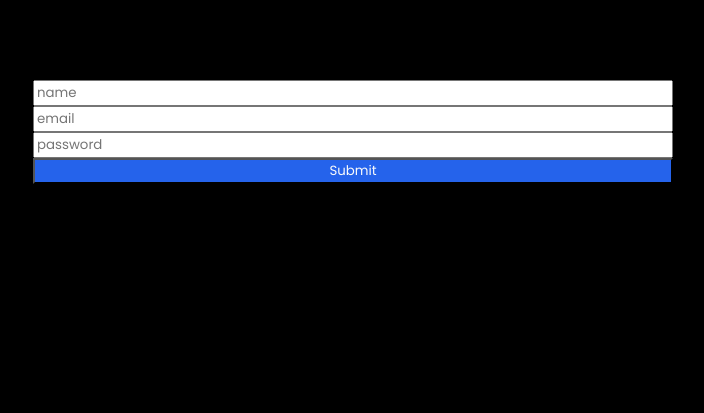
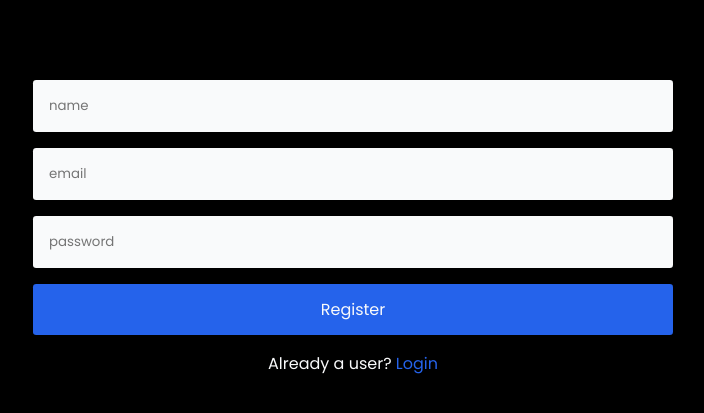
Before and after one commit to himanch007/innovaccer-library-management-system, a Flask app: page /register/ in a window 1280 px wide. Shown: the top 413 px of the page, without its empty margins (287-991 px from the left). Run offline with Flask 2, Linux system fonts and the light colour scheme.

Commit message:
fix: user register

```diff
--- a/static/styles/style.css
+++ b/static/styles/style.css
@@ -10,7 +10,7 @@
   --start-color: #7928ca;
   --end-color: #ff0080;
   --input-padding: 1rem;
-  --input-margin: 0.5rem;
+  --input-margin: 1rem;
 }
 
 * {
@@ -49,8 +49,9 @@ body {
 .btn {
   padding: 0.8rem 2rem;
   border: none;
-  margin: 1rem;
   font-size: 1rem;
+  border-radius: 0.2rem;
+  width: 100%;
 }
 
 .container {
@@ -61,10 +62,11 @@ body {
   color: var(--primary-text-color);
   background: var(--primary-button-color);
   font-weight: bold;
-  border-radius: 2rem;
+  margin-bottom: var(--input-margin);
 }
 
-.login-form {
+.login-form,
+.register-form {
   display: flex;
   flex-direction: column;
   width: 50vw;
@@ -75,17 +77,13 @@ body {
 }
 
 .login-btn,
-.login-btn,
-.submit-btn,
 .submit-btn {
   color: var(--primary-text-color);
   background: var(--primary-button-color);
 }
 
 .login-btn:hover,
-.login-btn:focus,
-.submit-btn:hover,
-.submit-btn:focus {
+.submit-btn:hover {
   color: var(--primary-button-color);
   background: var(--primary-text-color);
 }
@@ -107,8 +105,8 @@ body {
   border: none;
   border-radius: 0.2rem;
   outline: none;
-  /* background-color: var(--secondary-bg-color);
-  color: var(--primary-bg-color); */
+  background-color: var(--secondary-bg-color);
+  color: var(--primary-bg-color);
   font-weight: 400;
 }
 
@@ -122,7 +120,6 @@ body {
 
 .message a {
   text-decoration: none;
-
   color: var(--primary-button-color);
 }
 
--- a/templates/login.html
+++ b/templates/login.html
@@ -17,7 +17,6 @@
         class="user-input"
         required
       />
-
       <button type="submit" class="submit-btn btn">Login</button>
     </form>
     <p class="message">
--- a/templates/register.html
+++ b/templates/register.html
@@ -3,13 +3,32 @@
   {%include "header.html"%}
   <body>
     <form action="/success-register" class="register-form" method="POST">
-      <input type="text" name="name" placeholder="name" />
+      <input
+        type="text"
+        class="user-input"
+        name="name"
+        placeholder="name"
+        required
+      />
 
-      <input type="email" name="email" placeholder="email" />
+      <input
+        type="email"
+        class="user-input"
+        name="email"
+        placeholder="email"
+        required
+      />
 
-      <input type="password" name="password" placeholder="password" />
+      <input
+        type="password"
+        class="user-input"
+        name="password"
+        placeholder="password"
+        required
+      />
 
-      <button type="submit" class="submit-btn">Submit</button>
+      <button type="submit" class="submit-btn btn">Register</button>
     </form>
+    <p class="message">Already a user? <a href="/user-login">Login</a></p>
   </body>
 </html>
```
